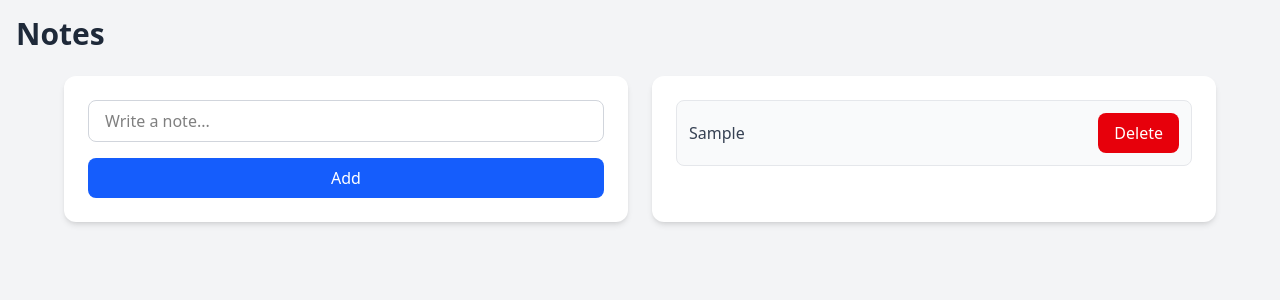
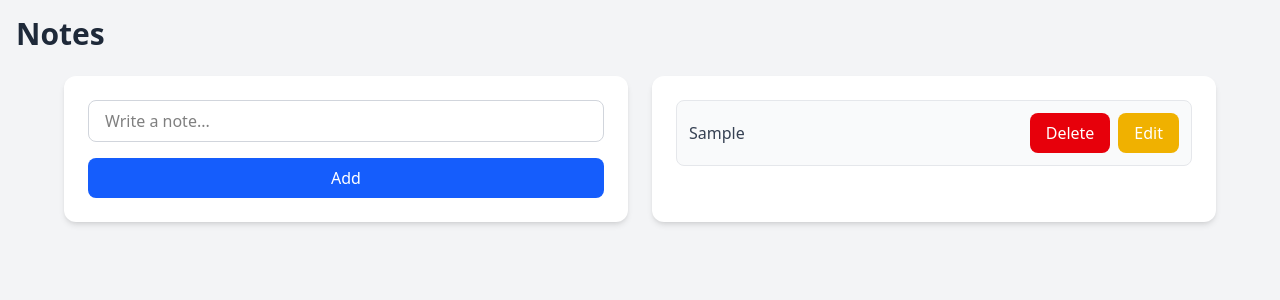
Before and after one commit to ParmeetBhamrah/react-notes-app, a React (Vite) app: page / in a window 1280 px wide. Both pictures are taken after typing "Sample" into the empty fields and a click on the button "Add". Shown: the top 300 px of the page. Built offline with nearby package versions, Linux system fonts and the light colour scheme.

Commit message:
feat: implement note editing functionality and update button text accordingly

```diff
--- a/src/App.jsx
+++ b/src/App.jsx
@@ -4,6 +4,7 @@ function App() {
   const [notes, setNotes] = useState([])
   const [input, setInput] = useState("")
   const [isLoaded, setIsLoaded] = useState(false)
+  const [editingId, setEditingId] = useState(null)
 
   useEffect(() => {
     const storedNotes = localStorage.getItem("notes")
@@ -21,14 +22,24 @@ function App() {
     localStorage.setItem("notes", JSON.stringify(notes))
   }, [notes, isLoaded])
 
-  const addNote = () => {
+  const addOrUpdateNote = () => {
     if (input.trim() === "") return
 
-    const newNote = {
-      id: Date.now(),
-      text: input
+    if (editingId) {
+      setNotes(
+        notes.map(note => (
+          note.id === editingId ? {...note, text: input} : note
+        ))
+      )
+      setEditingId(null)
     }
-    setNotes([...notes, newNote])
+    else {
+      const newNote = {
+        id: Date.now(),
+        text: input
+      }
+      setNotes([...notes, newNote])
+    }
     setInput("")
   }
 
@@ -50,10 +61,10 @@ return (
           />
 
           <button
-            onClick={addNote}
+            onClick={addOrUpdateNote}
             className="w-full bg-blue-600 hover:bg-blue-700 text-white font-medium py-2 px-4 rounded-lg transition-colors duration-200"
           >
-            Add
+            {editingId ? "Update Note" : "Add"}
           </button>
         </div>
 
@@ -63,12 +74,23 @@ return (
               {notes.map((note) => (
                 <li key={note.id} className="flex justify-between items-center p-3 bg-gray-50 rounded-lg border border-gray-200 text-gray-700">
                   <span>{note.text}</span>
+                  <div className="flex gap-2">
                   <button
               onClick={() => deleteNote(note.id)}
               className="bg-red-600 hover:bg-red-700 text-white font-medium py-2 px-4 rounded-lg transition-colors duration-200"
             >
               Delete
             </button>
+            <button
+              onClick={() => {
+                setEditingId(note.id)
+                setInput(note.text)
+              }}
+              className="bg-yellow-500 hover:bg-yellow-600 text-white font-medium py-2 px-4 rounded-lg"
+            >
+              Edit
+            </button>
+                  </div>
                 </li>
               ))}
             </ul>
```
